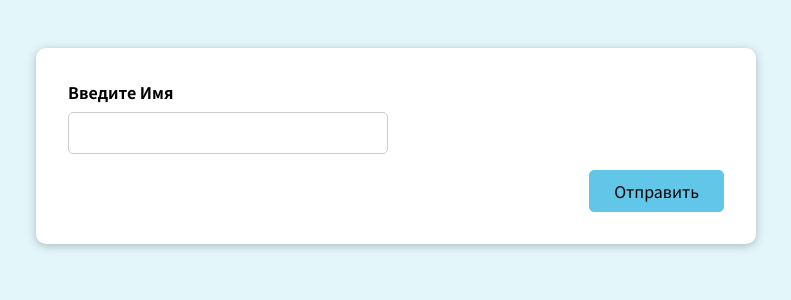
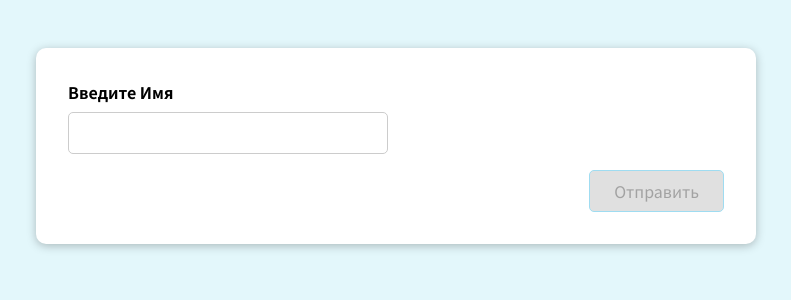
Before and after one commit to Shipy4kaRU/React-FormValidation, a React (Create React App) app: page / in a window 1280 px wide. Shown: the top 300 px of the page, without its empty margins (244-1035 px from the left). Built offline with nearby package versions, Linux system fonts and the light colour scheme.

Commit message:
input name validation

```diff
--- a/src/components/SomeInput.js
+++ b/src/components/SomeInput.js
@@ -1,12 +1,40 @@
+import { useState } from "react";
+
 const SomeInput = (props) => {
+  const [nameInput, setNameInput] = useState("");
+  const [click, setClick] = useState(false);
+
+  const isNameValid = nameInput.trim() !== "";
+  const isInputNotValid = click && !isNameValid;
+
+  const submitFormHandler = (e) => {
+    e.preventDefault();
+    if (isNameValid) console.log("SENDING");
+  };
+
+  const blurInputHandler = () => {
+    setClick(true);
+  };
+
+  const changeNameHandler = (e) => {
+    setNameInput(e.target.value);
+  };
+
   return (
-    <form>
-      <div className="form-control">
+    <form onSubmit={submitFormHandler}>
+      <div className={`form-control ${isInputNotValid ? "invalid input" : ""}`}>
         <label htmlFor="name">Введите Имя</label>
-        <input type="text" id="name" />
+        <input
+          type="text"
+          id="name"
+          onChange={changeNameHandler}
+          value={nameInput}
+          onBlur={blurInputHandler}
+        />
       </div>
+      {isInputNotValid ? <p className="error-text">Обязательное поле</p> : ""}
       <div className="form-actions">
-        <button>Отправить</button>
+        <button disabled={!isNameValid}>Отправить</button>
       </div>
     </form>
   );
--- a/src/index.css
+++ b/src/index.css
@@ -79,6 +79,13 @@ button:active {
   border-color: #0ab2ea;
 }
 
+button:disabled {
+  background-color: #cccccc;
+  color: #666666;
+  cursor: not-allowed;
+  opacity: 0.6;
+}
+
 .form-actions {
   text-align: right;
 }
```
